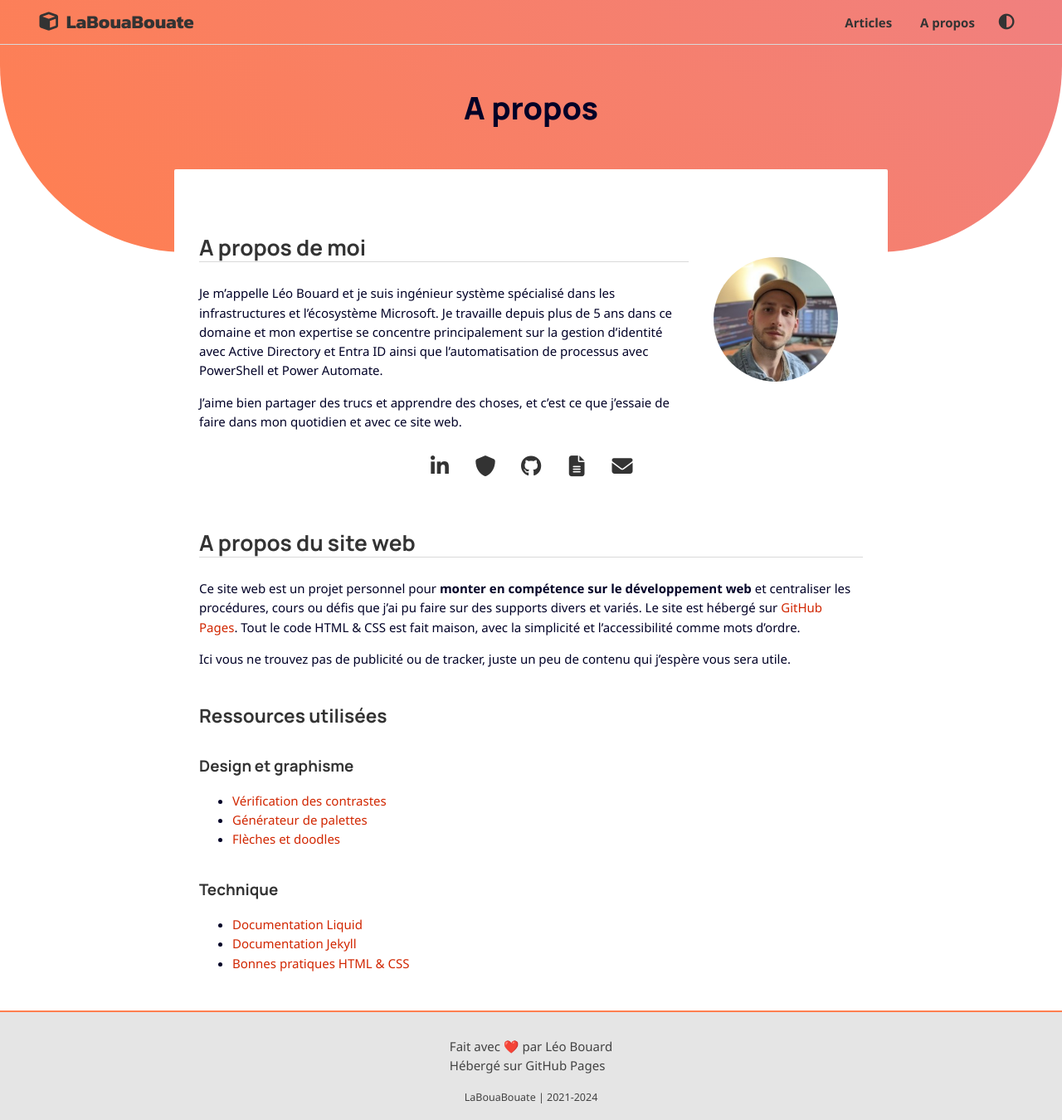
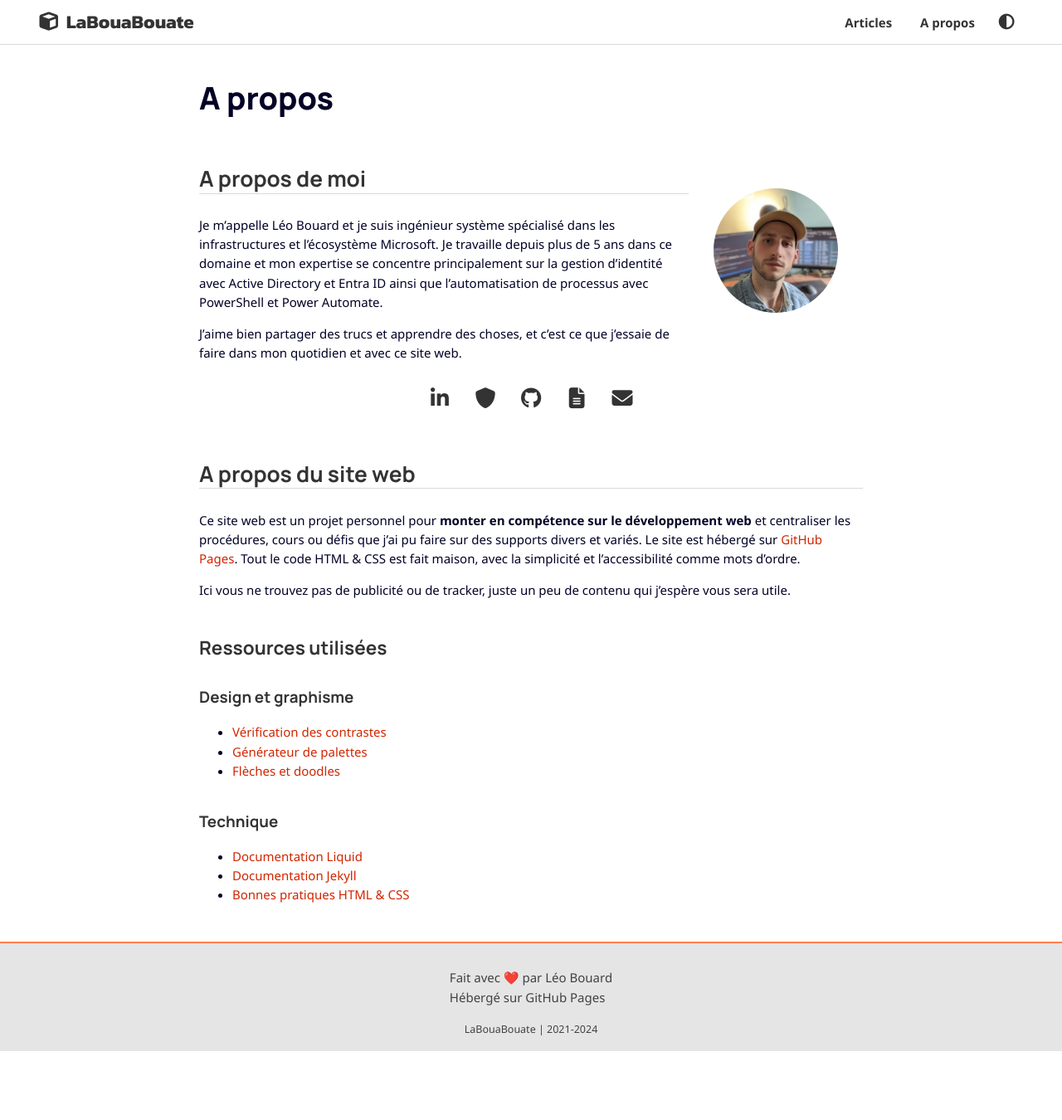
Before and after one commit to leobouard/leobouard.github.io, a Jekyll site: the page built from about.md, in a window 1280 px wide. Shown: the whole page at 83% size. Built offline with Jekyll 4.4.1, drawn with Linux system fonts in a browser that asks for light colours; nearby versions of some CDN libraries; some web fonts are replaced; after the commit the page ends 1267 px from its top, so only the background shows below that.

Commit message:
Update standard.html

```diff
--- a/_layouts/standard.html
+++ b/_layouts/standard.html
@@ -2,9 +2,7 @@
 layout: default
 ---
 
-<div class="banner">
+<section>
   <h1>{{ page.title }}</h1>
-</div>
-<section>
   {{ content }}
 </section>
```
